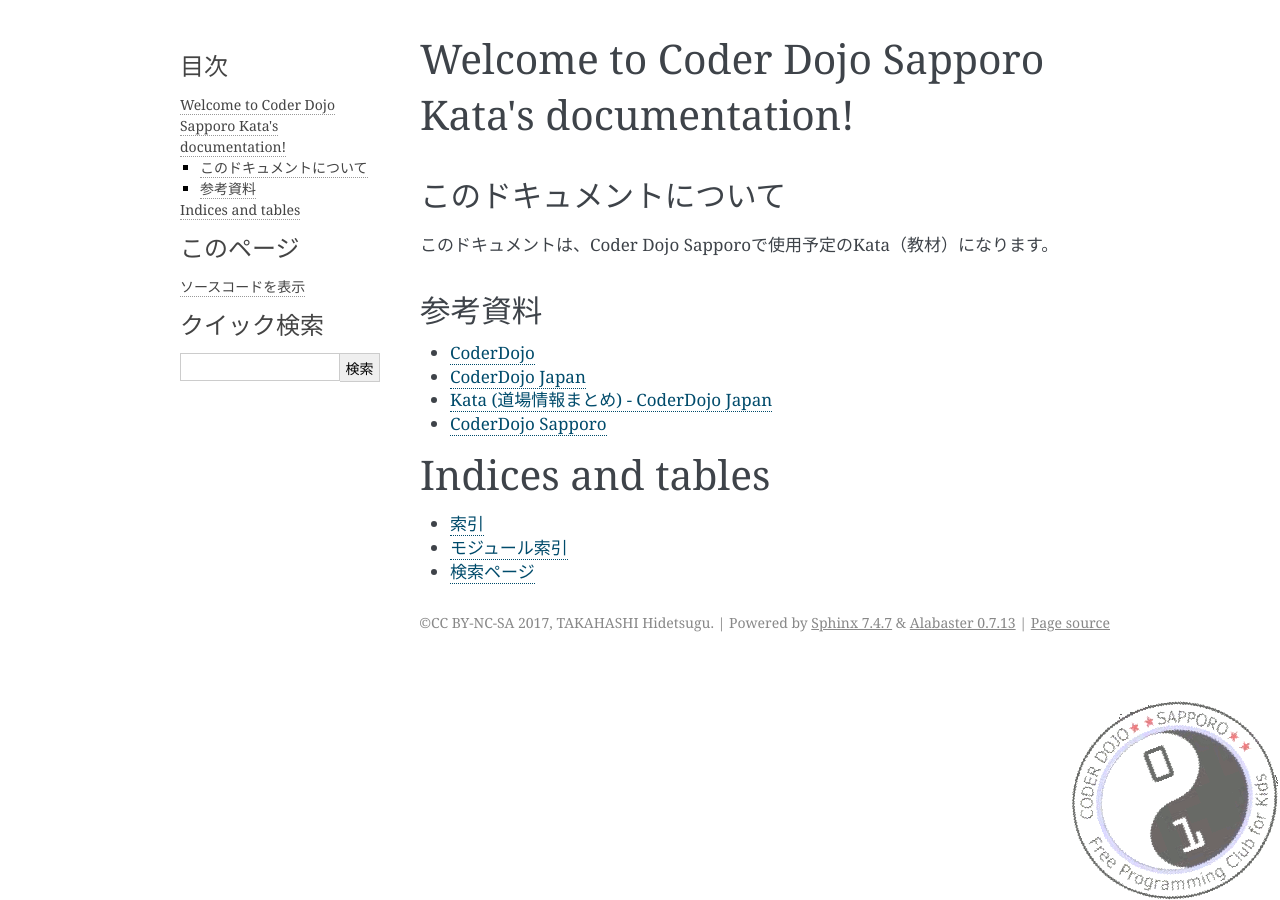
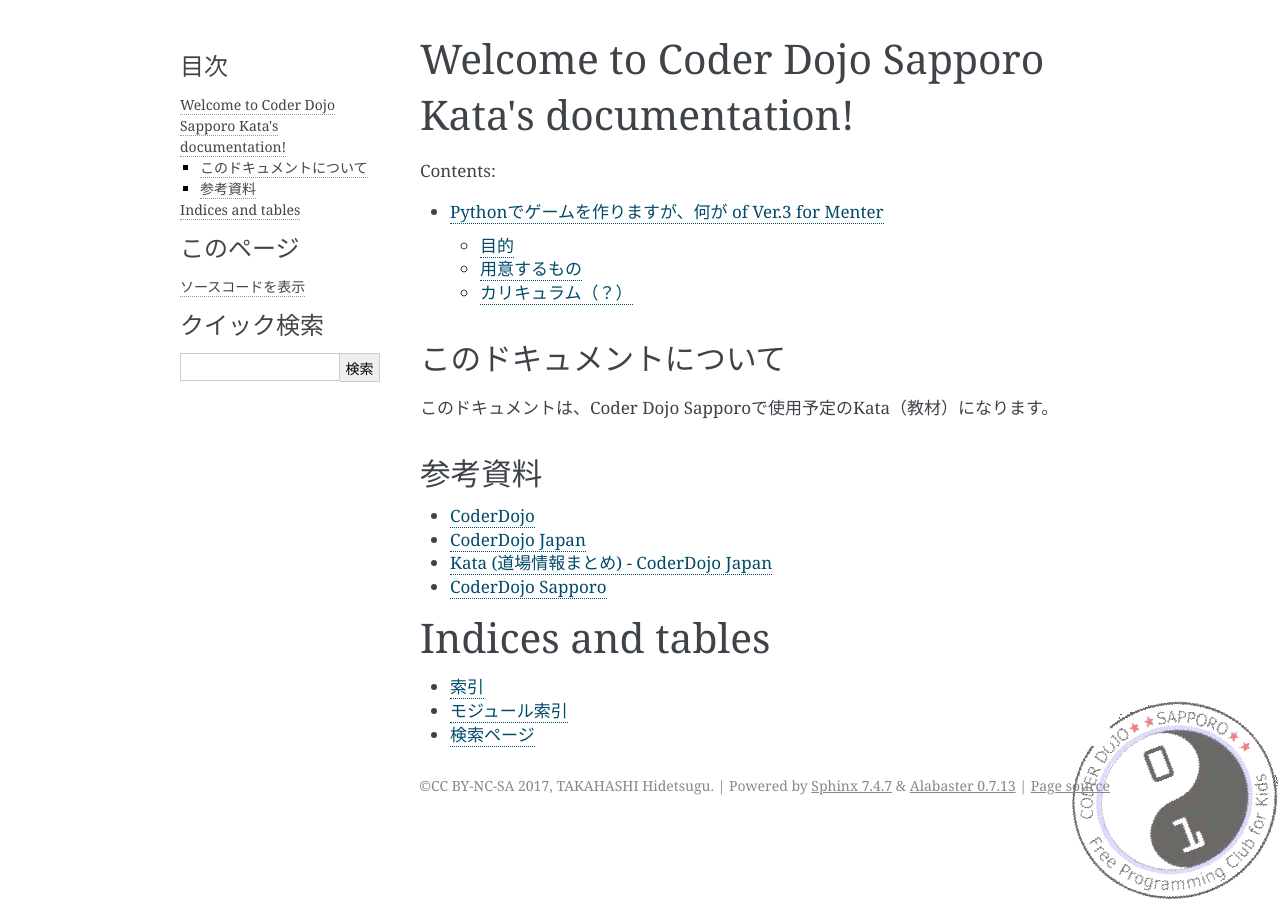
Before and after one commit to shibukawa/coder-dojo-kata-sapporo, a Sphinx documentation site: the page built from source/index.rst, in a window 1280 px wide. Built offline with Sphinx 7.4.7, drawn with Linux system fonts in a browser that asks for light colours; some of the changed lines change nothing that is shown.

Commit message:
[WIP]pythonでゲーム作る記事を書いた。

```diff
--- a/source/index.rst
+++ b/source/index.rst
@@ -9,6 +9,8 @@
 .. toctree::
    :maxdepth: 2
    :caption: Contents:
+
+   python/game_menter
 
 このドキュメントについて
 --------------------------
--- /dev/null
+++ b/source/python/game_menter.rst
@@ -0,0 +1,140 @@
+========================================================
+Pythonでゲームを作りますが、何が of Ver.3 for Menter
+========================================================
+
+目的
+===============
+
+簡単なシューティングゲームを作って、Pythonに馴染んてもらう。
+
+.. note::
+ 元ネタは `Pythonでゲーム作りますが何か？ - 人工知能に関する断創録`_ です。
+
+.. warning::
+ この資料はPythonの基本文法をすっ飛ばしていますので、Pythonの基本文法に関しては、
+ `Dive into Python3`_ をお読みいただけると幸いです。
+
+ またこのKataではコマンド操作を必要としますので、最低限以下のコマンド操作を伝授させてください。
+ + cd （ディレクトリ移動(Windowsでは引数なしの場合、現在ディレクトリのパス表示)）
+ + dir （現在ディレクトリの内容を表示）
+ + pwd （macOS, Linuxの場合の現在ディレクトリのパス表示）
+ + ls （macOS, Linuxの場合の現在ディレクトリの内容を表示）
+
+.. tip::
+ 伝授する際のコツは、書くキーワードがScratchなどの何に対応するのかを伝えながらだと、わかりやすいかもしれません。
+
+.. _`Pythonでゲーム作りますが何か？ - 人工知能に関する断創録`: http://aidiary.hatenablog.com/entry/20080507/1269694935
+.. _`Dive into Python3`: http://diveintopython3-ja.rdy.jp/
+
+用意するもの
+=============
+
++ Python3 (Windows, Mac, Linux)
++ Pygame
++ Pythonのソースコードが編集できるエディタ（Atom推奨。PyCharmでも可）
++ （できれば）ゲームに使う画像・音楽素材。
+
+カリキュラム（？）
+========================
+
+環境構築
+++++++++++++
+
+Python3
+------------
+
+1. Python自体をインストールします。
+
+  Windows Mac
+
+    公式サイトから適切なインストーラーをダウンロード。
+
+  Linux(Ubuntu 16.04)
+
+    以下コマンド実行。::
+
+      sudo pip3 install pygame
+
+  もし何か問題があればエラーメッセージを見て解決してください。大抵「pip3が入っていない」、
+  「管理者権限で動かしていないためインストールできない」などが多いです。
+
+2. コマンドプロンプト・もしくはターミナルで以下を実行してください。 ``Python 3.x.y`` と表示されたら成功です。::
+   python -V
+   python3 -V
+
+Atom
+-----------
+
+1. Atom_ 本体をダウンロードします。
+
+.. _Atom: https://atom.io/
+
+2. Atomのインストールが終わったら、Atomで以下のパッケージをダウンロード・インストールします。
+   好みで他のパッケージを入れたり、逆に抜いたりしてください。
+
+ + japanese-menu
+ + file-icons
+ + atom-beautify
+ + tabs-to-spaces
+ + highlight-selected
+ + term3（できれば）
+ + autocomplete-paths
+ + autocomplete-python
+ + symbols-tree-view
+
+PyCharm Community Edition(任意)
+---------------------------------------
+
+もっと高性能なエディタ（IDE）が良いということであれば、 PyCharm_ をおすすめします。
+しかし、UIが英語限定です。
+
+.. _PyCharm: http://www.jetbrains.com/pycharm/
+
+気をつけていただきたいのが、 *Professional Edition*　は有料のため、 *Community Edition* を
+選択してください。
+
+
+やってみよう
+++++++++++++++++
+
+では実際にゲームを作っていきましょう。
+
+画面を表示する
+------------------
+
+.. code-block:: python
+
+ import pygame
+ from pygame.locals import *
+ import sys
+
+ SCREEN_SIZE = (800, 600) # スクリーンサイズ(px指定)
+
+ # Pygame初期化
+ pygame.init()
+ # SCREEN_SIZEの画面作成
+ screen = pygame.display.set_mode(SCREEN_SIZE)
+ # タイトルバーの文字列セット
+ pygame.display.set_caption("線だけシューティング")
+
+ # ゲームイベントループ
+ while True:
+  screen.fill((0, 0, 255)) # 画面を真っ青で塗りつぶす。
+  pygame.display.update() # 画面を更新
+  # イベント処理
+  for event in pygame.event.get():
+  if event.type == QUIT: # 終了イベント
+   sys.exit()
+
+このコードを書いたら、名前を ``game.py`` として保存し、コマンドでファイルの保存したディレクトリまで移動して、
+``python game.py`` と実行してみましょう。
+
+.. image:: img/game/001.png
+   :alt: 真っ青な実行結果。
+
+この画面が出てきたら正解です。
+しかし真っ青な画面は目が痛くなるので、真っ黒な画面にしましょう。
+
+.. hint::
+   + *fill* というのは「塗る」という意味です。
+   + コンピューターでは基本的に、赤・緑・青の光の三原色で色を記録します。
```
Also changed, not shown: source/python/img/game/001.png (added).
